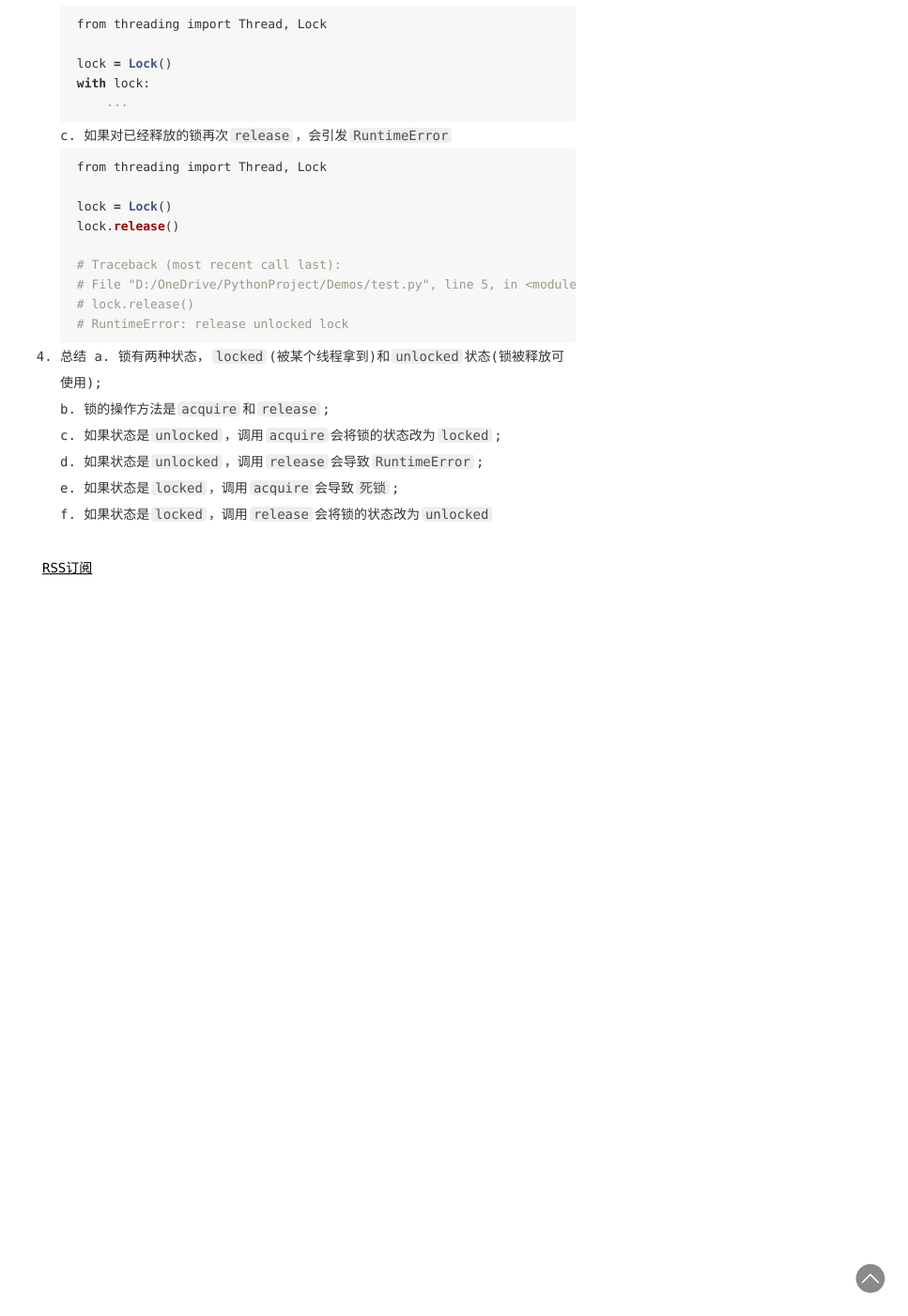
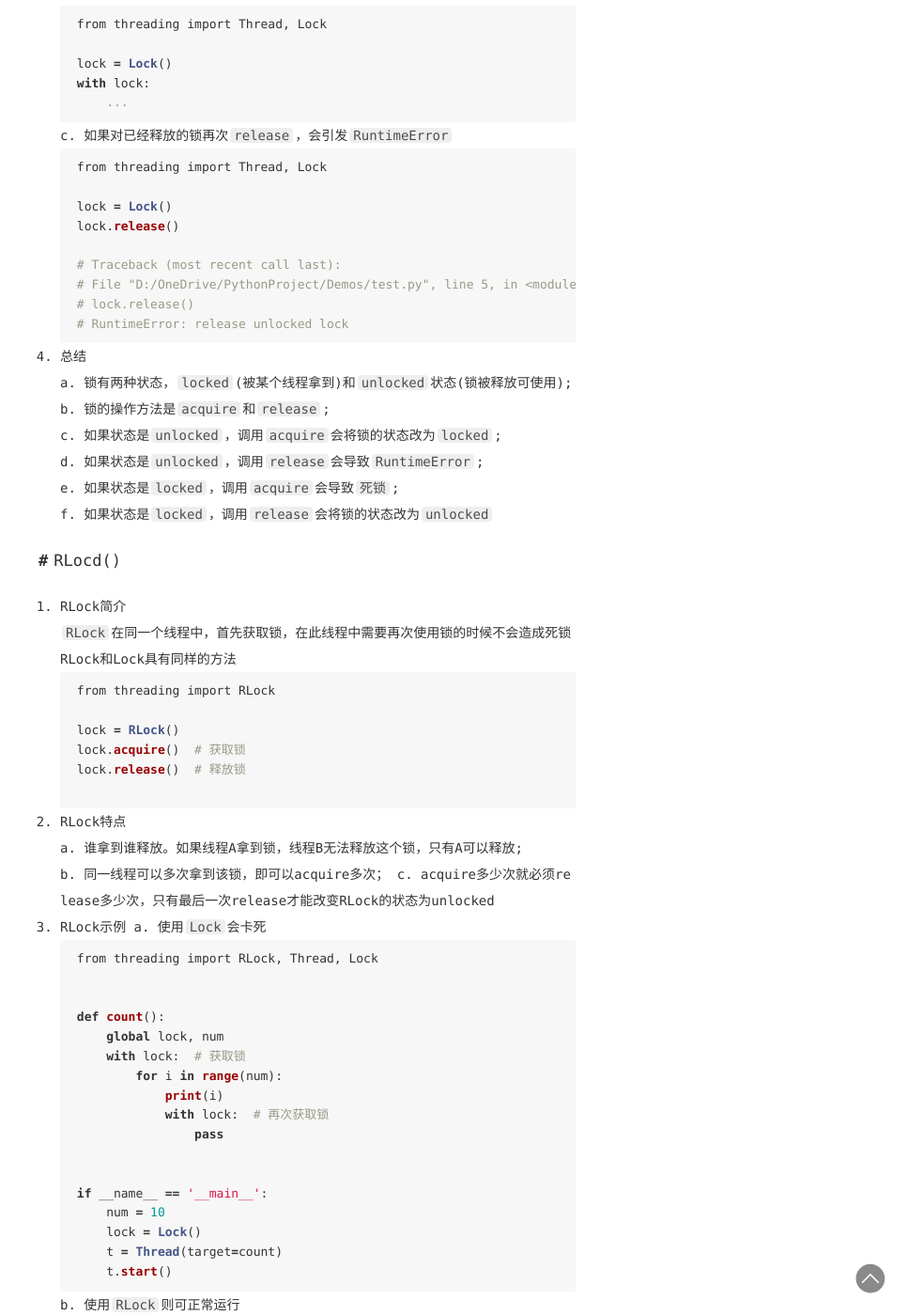
Before and after one commit to aoeivu/aoeivu, a Jekyll site: the page built from _posts/2019-11-28-Threading Lock and RLock.md, in a window 1280 px wide and 1400 px high, scrolled down 4507 px. Shown: the whole window at 94% size, without its empty margins (313-1280 px from the left). Built offline with Jekyll 4.4.1, drawn with Linux system fonts in a browser that asks for light colours; Markdown is read by kramdown in place of the engine named in the settings; comment, search, counter and statistics services are not loaded; before the commit the page ends 5137 px from its top, so only the background shows below that; some of the changed text lies outside the part shown.

Commit message:
add post

````diff
--- a/_posts/2019-11-28-Threading.md
+++ b/_posts/2019-11-28-Threading Lock and RLock.md
@@ -267,3 +267,69 @@ categories: [Python]
     d. 如果状态是`unlocked`，调用`release`会导致`RuntimeError`;
     e. 如果状态是`locked`，调用`acquire`会导致`死锁`;
     f. 如果状态是`locked`，调用`release`会将锁的状态改为`unlocked`
+
+# RLocd()
+1. RLock简介
+   `RLock`在同一个线程中，首先获取锁，在此线程中需要再次使用锁的时候不会造成死锁
+   RLock和Lock具有同样的方法
+    ```python
+    from threading import RLock
+
+    lock = RLock()
+    lock.acquire()  # 获取锁
+    lock.release()  # 释放锁
+
+    ```
+
+2. RLock特点
+   a. 谁拿到谁释放。如果线程A拿到锁，线程B无法释放这个锁，只有A可以释放;
+   b. 同一线程可以多次拿到该锁，即可以acquire多次；
+   c. acquire多少次就必须release多少次，只有最后一次release才能改变RLock的状态为unlocked
+
+3. RLock示例
+    a. 使用`Lock`会卡死
+
+    ```python
+    from threading import RLock, Thread, Lock
+
+
+    def count():
+        global lock, num
+        with lock:  # 获取锁
+            for i in range(num):
+                print(i)
+                with lock:  # 再次获取锁
+                    pass
+
+
+    if __name__ == '__main__':
+        num = 10
+        lock = Lock()
+        t = Thread(target=count)
+        t.start()
+    ```
+
+    b. 使用`RLock`则可正常运行
+
+    ```python
+    from threading import RLock, Thread, Lock
+
+
+    def count():
+        global lock, num
+        with lock:  # 获取锁
+            for i in range(num):
+                print(i)
+                with lock:  # 再次获取锁
+                    pass
+
+
+    if __name__ == '__main__':
+        num = 10
+        lock = RLock()
+        t = Thread(target=count)
+        t.start()
+    ```
+
+4. RLock理解
+在同一线程里，RLock只是放松了锁的获取，其他根Lock没有其他不同
````
Also changed, not shown: other parts of _posts/2019-11-28-Threading Lock and RLock.md (+1 -1 lines).
